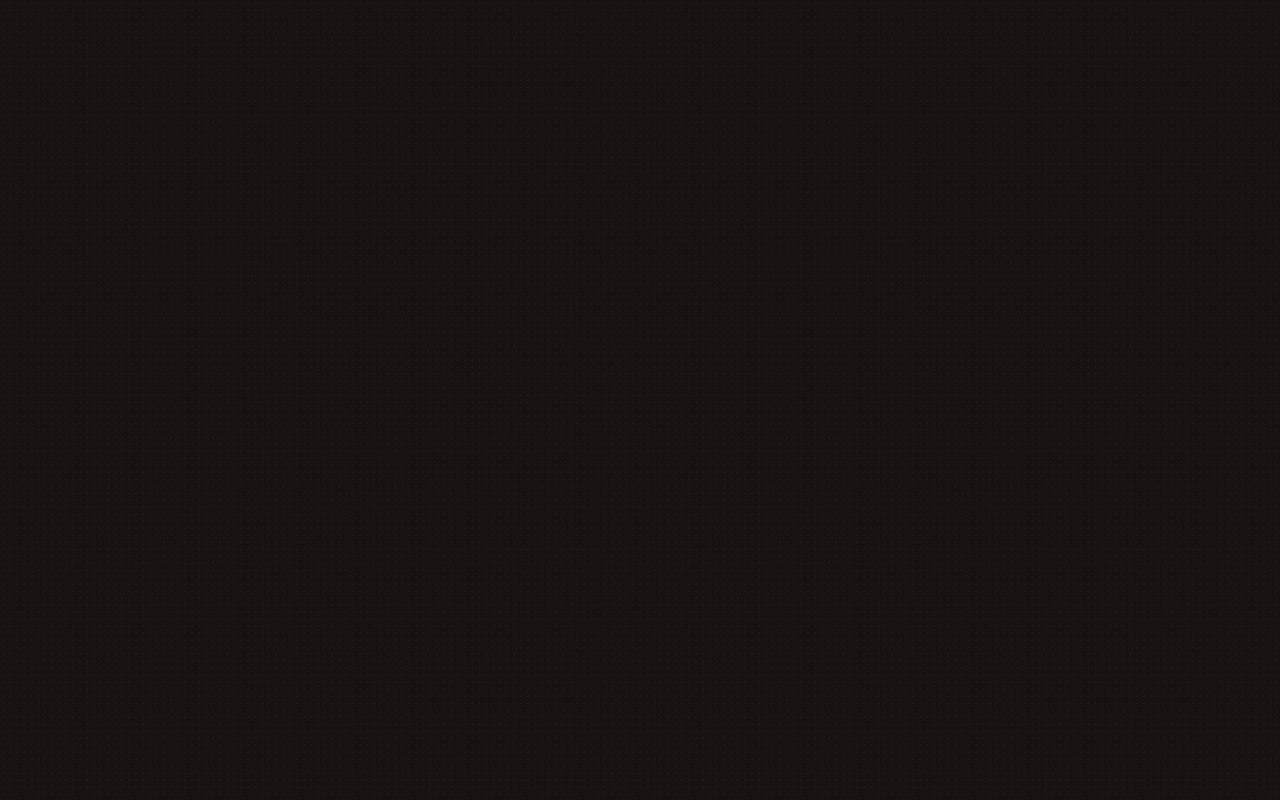
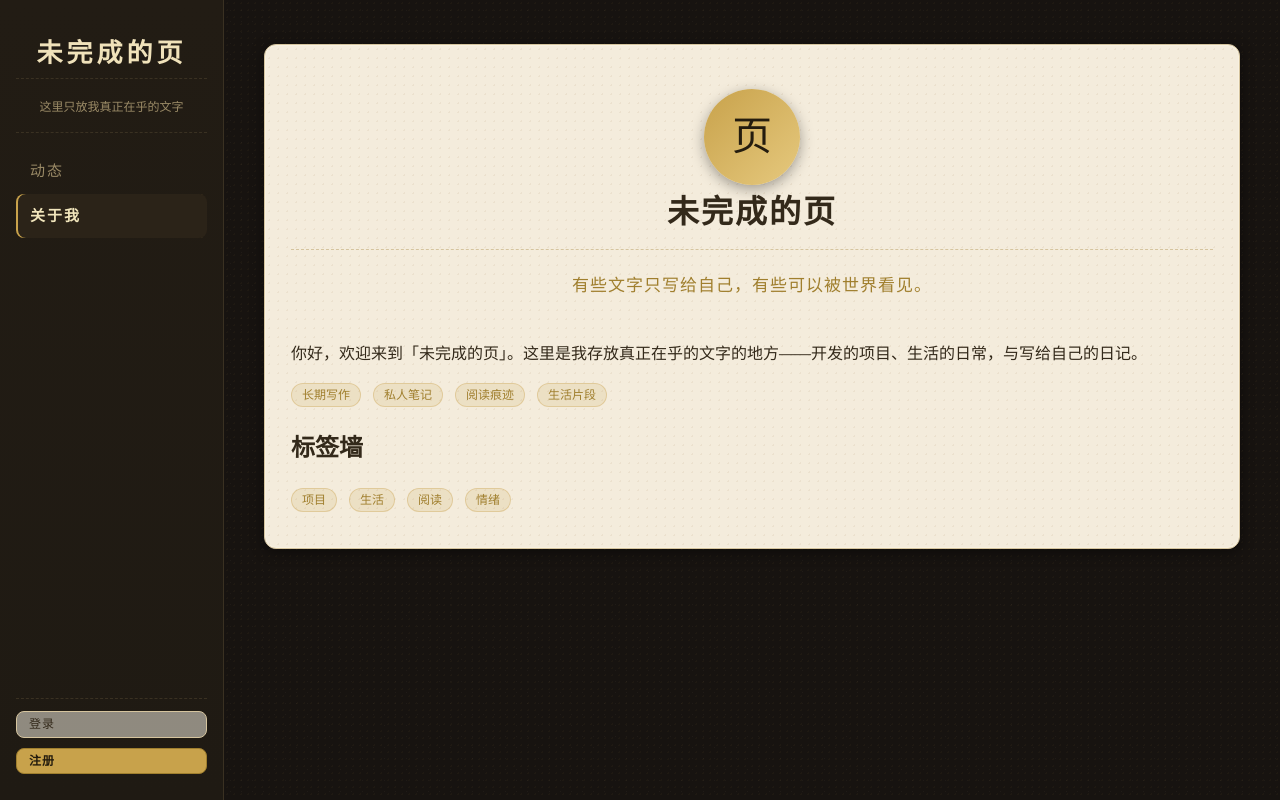
Before and after one commit to An0114/blog, a React (Vite) app in the folder frontend/: page /about in a window 1280 px wide. Before the commit this address had no page. Built offline with nearby package versions, Linux system fonts and the light colour scheme.

Commit message:
feat(frontend): 导航权限矩阵（普通用户仅见动态/收藏/关于我）与关于我页面

```diff
--- a/frontend/src/App.tsx
+++ b/frontend/src/App.tsx
@@ -1,7 +1,9 @@
 import { Outlet, Route, Routes } from 'react-router-dom'
 
+import { AdminRoute } from './components/AdminRoute'
 import { NavBar } from './components/NavBar'
 import { ProtectedRoute } from './components/ProtectedRoute'
+import { AboutPage } from './pages/AboutPage'
 import { AccountPage } from './pages/AccountPage'
 import { AdminPage } from './pages/AdminPage'
 import { DraftsPage } from './pages/DraftsPage'
@@ -32,6 +34,7 @@ export default function App() {
       <Route element={<Layout />}>
         <Route index element={<HomePage />} />
         <Route path="posts/:id" element={<PostDetailPage />} />
+        <Route path="about" element={<AboutPage />} />
         <Route path="login" element={<LoginPage />} />
         <Route path="register" element={<RegisterPage />} />
         <Route path="forgot-password" element={<ForgotPasswordPage />} />
@@ -56,25 +59,25 @@ export default function App() {
         <Route
           path="drafts"
           element={
-            <ProtectedRoute>
+            <AdminRoute>
               <DraftsPage />
-            </ProtectedRoute>
+            </AdminRoute>
           }
         />
         <Route
           path="publish"
           element={
-            <ProtectedRoute>
+            <AdminRoute>
               <PublishPage />
-            </ProtectedRoute>
+            </AdminRoute>
           }
         />
         <Route
           path="admin"
           element={
-            <ProtectedRoute adminOnly>
+            <AdminRoute>
               <AdminPage />
-            </ProtectedRoute>
+            </AdminRoute>
           }
         />
       </Route>
--- /dev/null
+++ b/frontend/src/components/AdminRoute.tsx
@@ -0,0 +1,30 @@
+/**
+ * 博主页面访问守卫（PRD A13 / TRD 第 9 节）：
+ * - 未登录 → 跳登录页
+ * - 普通用户 → 渲染"仅博主可访问"提示（导航不显示，路由层兜底）
+ */
+
+import { Navigate } from 'react-router-dom'
+import type { ReactNode } from 'react'
+
+import { useAuth } from '../context/useAuth'
+
+interface AdminRouteProps {
+  children: ReactNode
+}
+
+export function AdminRoute({ children }: AdminRouteProps) {
+  const { isLoggedIn, isAdmin } = useAuth()
+
+  if (!isLoggedIn) {
+    return <Navigate to="/login" replace />
+  }
+  if (!isAdmin) {
+    return (
+      <div className="page">
+        <p className="error-text">仅博主可访问该页面</p>
+      </div>
+    )
+  }
+  return <>{children}</>
+}
--- a/frontend/src/components/NavBar.tsx
+++ b/frontend/src/components/NavBar.tsx
@@ -25,14 +25,17 @@ export function NavBar() {
         <NavLink to="/" end>
           动态
         </NavLink>
-        {isLoggedIn && (
-          <NavLink to="/publish">
-            发布
-          </NavLink>
-        )}
+        <NavLink to="/about">
+          关于我
+        </NavLink>
         {isLoggedIn && (
           <NavLink to="/favorites">
             收藏
+          </NavLink>
+        )}
+        {isAdmin && (
+          <NavLink to="/publish">
+            发布
           </NavLink>
         )}
         {isAdmin && (
--- /dev/null
+++ b/frontend/src/pages/AboutPage.tsx
@@ -0,0 +1,40 @@
+/**
+ * 关于我（/about）：博主简介页（静态页，无后端依赖；文案在 SITE 常量中可自行修改）。
+ * 参考 UI 设计图"未完成的页"个人板块：头像 + 引用 + 定位 + 标签墙。
+ */
+
+const SITE = {
+  quote: '有些文字只写给自己，有些可以被世界看见。',
+  intro:
+    '你好，欢迎来到「未完成的页」。这里是我存放真正在乎的文字的地方——开发的项目、生活的日常，与写给自己的日记。',
+  positioning: ['长期写作', '私人笔记', '阅读痕迹', '生活片段'],
+  tags: ['项目', '生活', '阅读', '情绪'],
+}
+
+export function AboutPage() {
+  return (
+    <div className="page">
+      <div className="about-hero">
+        <span className="avatar">页</span>
+        <h1>未完成的页</h1>
+        <p className="about-quote">{SITE.quote}</p>
+      </div>
+      <p>{SITE.intro}</p>
+      <p className="post-card-meta">
+        {SITE.positioning.map((item) => (
+          <span key={item} className="badge">
+            {item}
+          </span>
+        ))}
+      </p>
+      <h2>标签墙</h2>
+      <p className="post-card-meta">
+        {SITE.tags.map((tag) => (
+          <span key={tag} className="badge">
+            {tag}
+          </span>
+        ))}
+      </p>
+    </div>
+  )
+}
--- a/frontend/src/pages/DraftsPage.tsx
+++ b/frontend/src/pages/DraftsPage.tsx
@@ -4,13 +4,11 @@ import { useNavigate } from 'react-router-dom'
 import { extractErrorDetail } from '../api/client'
 import { deleteDraft, listDrafts, publishDraft } from '../api/drafts'
 import type { DraftOut } from '../api/types'
-import { useAuth } from '../context/useAuth'
 import { categoryLabel, formatDateTime } from '../utils/format'
 
 const SIZE = 10
 
 export function DraftsPage() {
-  const { isAdmin } = useAuth()
   const navigate = useNavigate()
   const [items, setItems] = useState<DraftOut[]>([])
   const [total, setTotal] = useState(0)
@@ -39,14 +37,6 @@ export function DraftsPage() {
       ignore = true
     }
   }, [page])
-
-  if (!isAdmin) {
-    return (
-      <div className="page">
-        <p className="error-text">仅博主可访问草稿箱</p>
-      </div>
-    )
-  }
 
   const handlePublish = async (draft: DraftOut) => {
     if (busyId !== null) return
```
